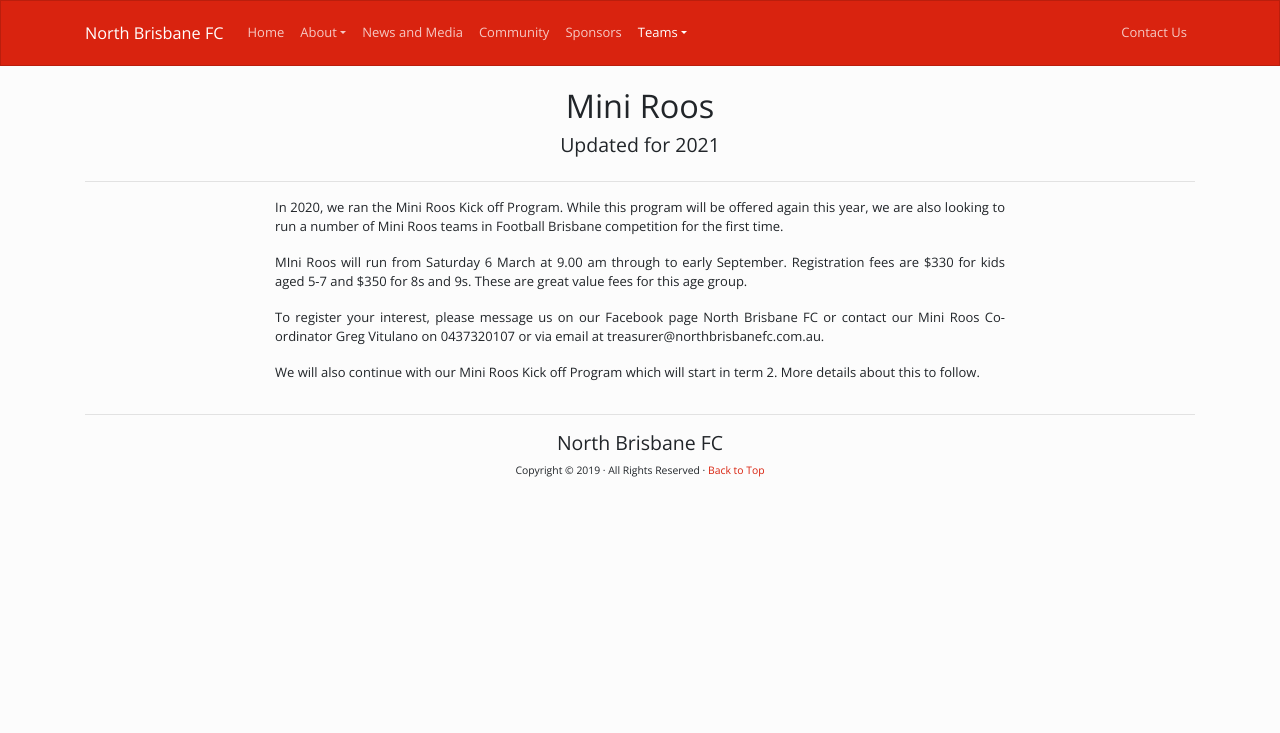
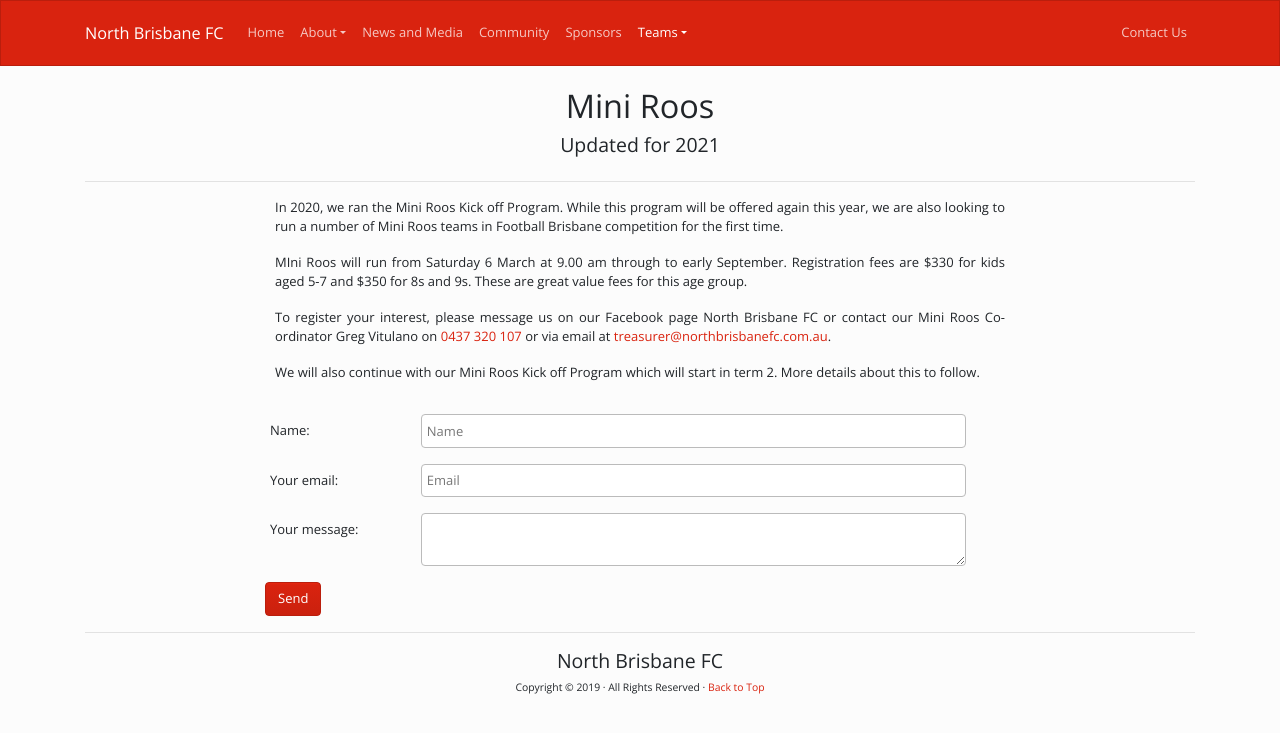
Before and after one commit to technicalnbfc/technicalnbfc.github.io, a Jekyll site: the page built from teams/juniors.md, in a window 1280 px wide. Shown: the top 733 px of the page. Built offline with Jekyll 4.4.1, drawn with Linux system fonts in a browser that asks for light colours; nearby versions of some CDN libraries.

Commit message:
Added contact form and analytics.

```diff
--- a/_config.yml
+++ b/_config.yml
@@ -11,6 +11,9 @@ baseurl: "" # the subpath of your site, e.g. /blog
 #url: "http://localhost:4000" # the base hostname & protocol for your site, e.g. http://example.com
 #twitter_username: jekyllrb
 #github_username:  jekyll
+
+# Google Analytics
+google_analytics: G-T24MFFJCSC
 
 # Build settings
 markdown: kramdown
--- /dev/null
+++ b/_includes/form.html
@@ -0,0 +1,33 @@
+
+<div class="container">
+<!-- modify this form HTML and place wherever you want your form -->
+<form name="input" action="https://formspree.io/f/xoqprkpe" method="POST">
+
+<div class="offset-md-2">
+  <div class="form-group">
+    <input type="text" name="_gotcha" style="display:none" />
+    <input type="hidden" name="_subject" value="New website form submission!"/>
+  </div>
+
+  <div class="form-group form-row">
+    <label class="col-md-2 col-form-label">Name:</label>
+    <input type="text" class="form-control col-md-7" name="name" placeholder="Name">
+  </div>
+
+  <div class="form-group form-row">
+    <label class="col-md-2 col-form-label">Your email:</label>
+    <input type="text" class="form-control col-md-7" name="_replyto" placeholder="Email">
+  </div>
+
+  <div class="form-group form-row">
+    <label class="col-md-2 col-form-label">Your message:</label>
+    <textarea class="form-control col-md-7" name="message"></textarea>
+  </div>
+  <!-- your other form fields go here -->
+
+  <button class="form-row btn btn-primary" type="submit">Send</button>
+</div>
+
+</form>
+
+</div>
--- a/_includes/head.html
+++ b/_includes/head.html
@@ -2,10 +2,13 @@
   <!-- Required meta tags -->
   <meta charset="utf-8">
   <meta name="viewport" content="width=device-width, initial-scale=1">
+  {% if site.google_analytics and jekyll.environment == 'production' %}
+  {% include analytics.html %}
+  {% endif %}
 
   {% include favicon.html %}
-	<!-- site css -->
-	<link rel="stylesheet" href="{{'/assets/main.css' | prepend: site.baseurl}}">
+  <!-- site css -->
+  <link rel="stylesheet" href="{{'/assets/main.css' | prepend: site.baseurl}}">
   <link rel="stylesheet" href="https://use.fontawesome.com/releases/v5.6.3/css/all.css" integrity="sha384-UHRtZLI+pbxtHCWp1t77Bi1L4ZtiqrqD80Kn4Z8NTSRyMA2Fd33n5dQ8lWUE00s/" crossorigin="anonymous">
 
   <title>{{ page.title }}</title>
--- a/teams/juniors.md
+++ b/teams/juniors.md
@@ -18,11 +18,12 @@ In 2020, we ran the Mini Roos Kick off Program. While this program will be offer
 
 MIni Roos will run from Saturday 6 March at 9.00 am through to early September. Registration fees are $330 for kids aged 5-7 and $350 for 8s and 9s. These are great value fees for this age group.
 
-To register your interest, please message us on our Facebook page North Brisbane FC or contact our Mini Roos Co-ordinator Greg Vitulano on 0437320107 or via email at treasurer@northbrisbanefc.com.au.
+To register your interest, please message us on our Facebook page North Brisbane FC or contact our Mini Roos Co-ordinator Greg Vitulano on [0437 320 107](tel:0437320107) or via email at <treasurer@northbrisbanefc.com.au>.
 
 We will also continue with our Mini Roos Kick off Program which will start in term 2. More details about this to follow.
-
 </section>
     </div>
   </div>
 </div>
+
+{% include form.html %}
```
Also changed, not shown: _includes/analytics.html (added, +8 -0 lines), about/insurance.md (+1 -1 lines), teams/mens.md (+4 -2 lines), teams/womens.md (+5 -4 lines).
